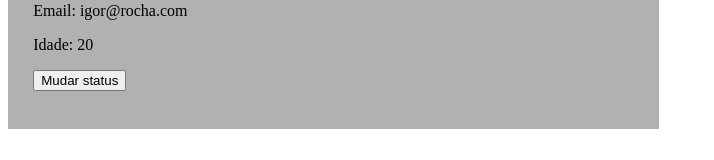
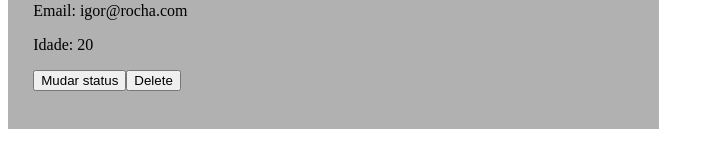
Before and after one commit to igorrochap/Vue.js-course, a Vue app: page / in a window 1280 px wide. Shown: the part 361-521 px from the top of the page, without its empty margins (0-714 px from the left). Built offline with nearby package versions, Linux system fonts and the light colour scheme.

Commit message:
Aula 19 - Emitindo eventos

```diff
--- a/src/App.vue
+++ b/src/App.vue
@@ -15,6 +15,7 @@
       <Cliente
         :cliente="cliente"
         :showAge="true"
+        @delete="deletarCliente($event)"
       />
     </div>
   </div>
@@ -64,6 +65,13 @@ export default {
         this.emailField = "";
         this.ageField = 0;
       }
+    },
+    deletarCliente: function($event){
+      //console.log($event);
+      console.log('recebendo evento');
+      let id = $event.cli_id;
+      let newArray = this.clientes.filter(cliente => cliente.id != id);
+      this.clientes = newArray;
     }
   }
 }
--- a/src/components/Cliente.vue
+++ b/src/components/Cliente.vue
@@ -8,6 +8,7 @@
         <p v-else>A idade do usuário é privada</p>
 
         <button @click="colorChange($event)">Mudar status</button>
+        <button @click="deleteEmission">Delete</button>
     </div>
 </template>
 
@@ -15,10 +16,6 @@
     export default {
         data(){
             return{
-                /*numero: "1234",
-                email: "jorge1234@jorge.com",
-                descricao: "Descrição",
-                idade: 77*/
                 isPremium: false,
             }
         },
@@ -35,6 +32,15 @@
             colorChange: function(event){
                 console.log(event);
                 this.isPremium = !this.isPremium;
+            },
+            deleteEmission: function(){
+                this.$emit('delete', {
+                    cli_id: this.cliente.id,
+                    component: this
+                });
+            },
+            teste: function(){
+                console.log('Teste no dale');
             }
         }
     }
```
